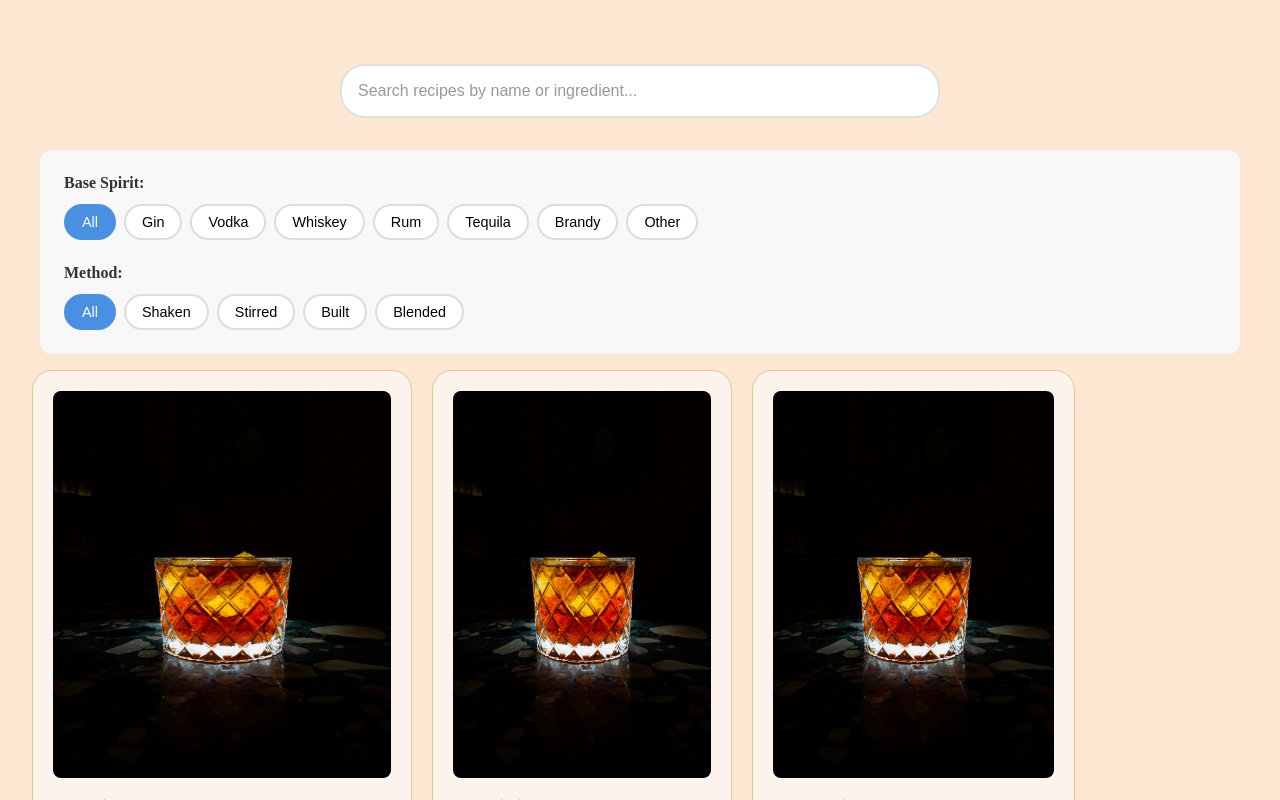
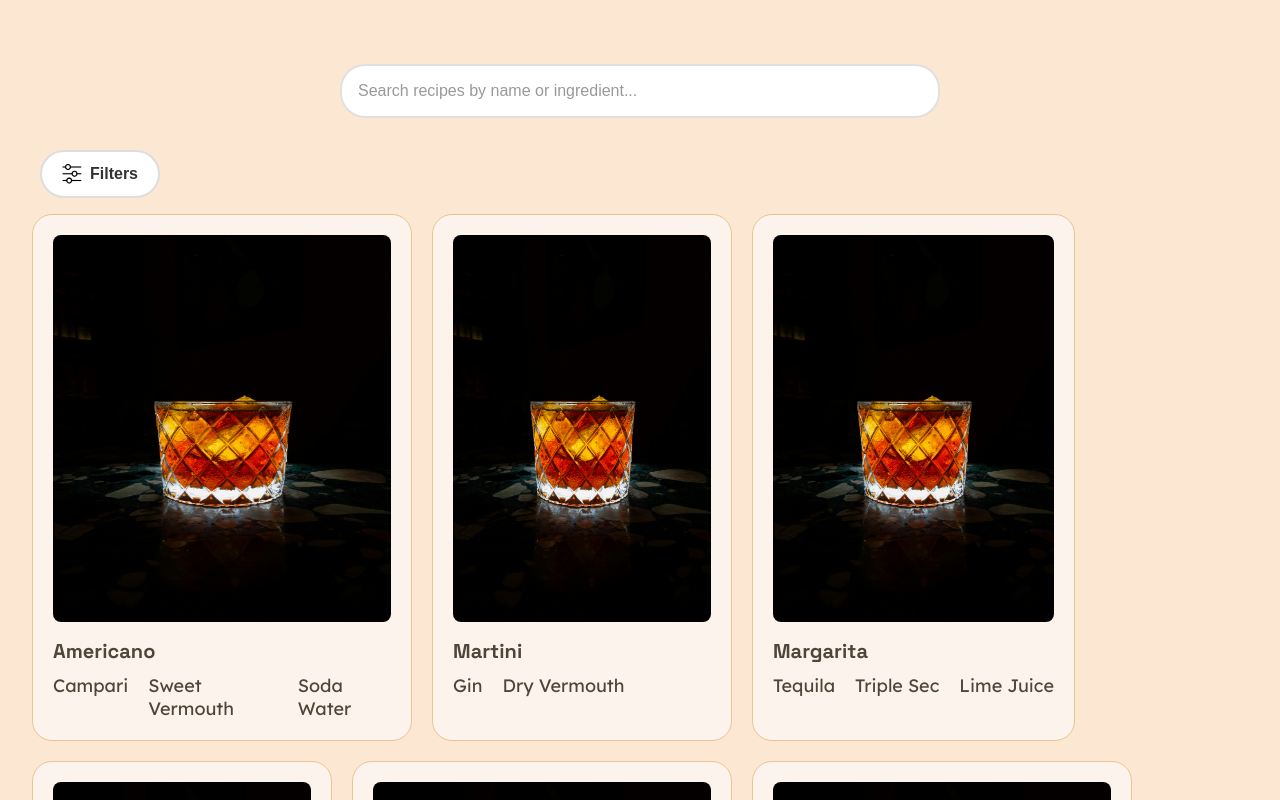
Before and after one commit to amsyb/drnks, a React (Vite) app: page / in a window 1280 px wide. Shown: the top 800 px of the page. Built offline with nearby package versions, Linux system fonts and the light colour scheme.

Commit message:
import filer svg and include it in filter button

```diff
--- a/src/components/FilterBar/FilterBar.jsx
+++ b/src/components/FilterBar/FilterBar.jsx
@@ -1,6 +1,10 @@
+import { useState } from "react";
+import FilterIcon from "../../assets/icons/filter.svg";
 import "./FilterBar.scss";
 
 function FilterBar({ filters, setFilters }) {
+  const [isOpen, setIsOpen] = useState(false);
+
   const baseSpirits = [
     "All",
     "Gin",
@@ -30,6 +34,18 @@ function FilterBar({ filters, setFilters }) {
 
   return (
     <div className="filter-bar">
+      <button
+        className={`filter-bar__toggle ${hasActiveFilters ? "active" : ""}`}
+        onClick={() => setIsOpen(!isOpen)}
+        aria-label="Toggle filters"
+      >
+        <img src={FilterIcon} alt="" className="filter-bar__icon" />
+        <span className="filter-bar__text">Filters</span>
+        {hasActiveFilters && <span className="filter-bar__badge"></span>}
+      </button>
+
+      {isOpen && (
+        <div className="filter-bar__content">
           <div className="filter-bar__section">
             <label className="filter-bar__label">Base Spirit:</label>
             <div className="filter-bar__buttons">
@@ -70,6 +86,8 @@ function FilterBar({ filters, setFilters }) {
             </button>
           )}
         </div>
+      )}
+    </div>
   );
 }
 
--- a/src/components/FilterBar/FilterBar.scss
+++ b/src/components/FilterBar/FilterBar.scss
@@ -1,9 +1,62 @@
 .filter-bar {
   max-width: 1200px;
   margin: 1rem auto;
-  padding: 1.5rem;
-  background-color: #f8f8f8;
-  border-radius: 12px;
+
+  &__toggle {
+    display: inline-flex;
+    align-items: center;
+    gap: 0.5rem;
+    padding: 0.75rem 1.25rem;
+    background-color: white;
+    color: #333;
+    border: 2px solid #ddd;
+    border-radius: 25px;
+    cursor: pointer;
+    font-size: 1rem;
+    font-weight: 600;
+    transition: all 0.2s;
+    position: relative;
+
+    &:hover {
+      border-color: #4a90e2;
+      background-color: #f0f7ff;
+      color: #4a90e2;
+    }
+
+    &.active {
+      border-color: #4a90e2;
+      background-color: #4a90e2;
+      color: white;
+    }
+  }
+
+  &__icon {
+    width: 20px;
+    height: 20px;
+  }
+
+  &__text {
+    font-weight: 600;
+  }
+
+  &__badge {
+    position: absolute;
+    top: -4px;
+    right: -4px;
+    width: 12px;
+    height: 12px;
+    background-color: #ff6b6b;
+    border-radius: 50%;
+    border: 2px solid white;
+  }
+
+  &__content {
+    padding: 1.5rem;
+    background-color: #f8f8f8;
+    border-radius: 12px;
+    margin-top: 1rem;
+    animation: slideDown 0.3s ease-out;
+  }
 
   &__section {
     margin-bottom: 1.5rem;
@@ -63,3 +116,14 @@
     }
   }
 }
+
+@keyframes slideDown {
+  from {
+    opacity: 0;
+    transform: translateY(-10px);
+  }
+  to {
+    opacity: 1;
+    transform: translateY(0);
+  }
+}
--- a/src/components/RecipeOverlay/RecipeOverlay.jsx
+++ b/src/components/RecipeOverlay/RecipeOverlay.jsx
@@ -3,7 +3,7 @@ import "./RecipeOverlay.scss";
 
 function RecipeOverlay({ recipe, onClose }) {
   const [openSections, setOpenSections] = useState({
-    recipe: true, // Recipe section open by default
+    recipe: true,
     steps: false,
     history: false,
     allergens: false,
@@ -26,7 +26,6 @@ function RecipeOverlay({ recipe, onClose }) {
         <img className="overlay__image" src={recipe.image} alt={recipe.title} />
         <h2 className="overlay__title">{recipe.title}</h2>
 
-        {/* Recipe Section */}
         <div className="overlay__dropdown">
           <button
             className="overlay__dropdown-header"
@@ -55,7 +54,6 @@ function RecipeOverlay({ recipe, onClose }) {
           )}
         </div>
 
-        {/* Steps Section */}
         <div className="overlay__dropdown">
           <button
             className="overlay__dropdown-header"
@@ -79,7 +77,6 @@ function RecipeOverlay({ recipe, onClose }) {
           )}
         </div>
 
-        {/* History Section */}
         <div className="overlay__dropdown">
           <button
             className="overlay__dropdown-header"
@@ -99,7 +96,6 @@ function RecipeOverlay({ recipe, onClose }) {
           )}
         </div>
 
-        {/* Allergens Section */}
         <div className="overlay__dropdown">
           <button
             className="overlay__dropdown-header"
```
Also changed, not shown: src/components/RecipeCard.jsx (+0 -20 lines), src/assets/icons/filter.svg (added). Lines whose indentation alone changed are shown as unchanged.
